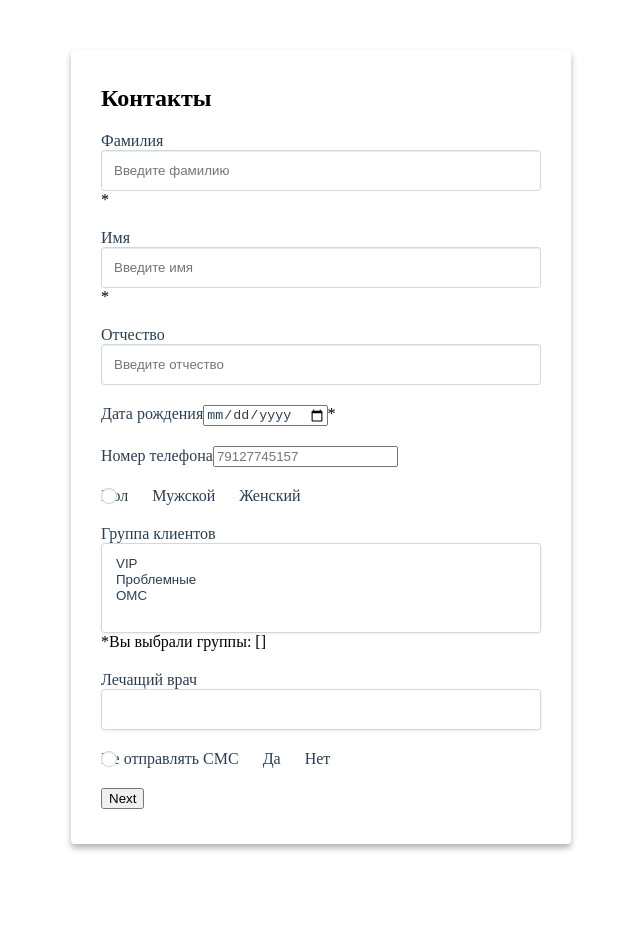
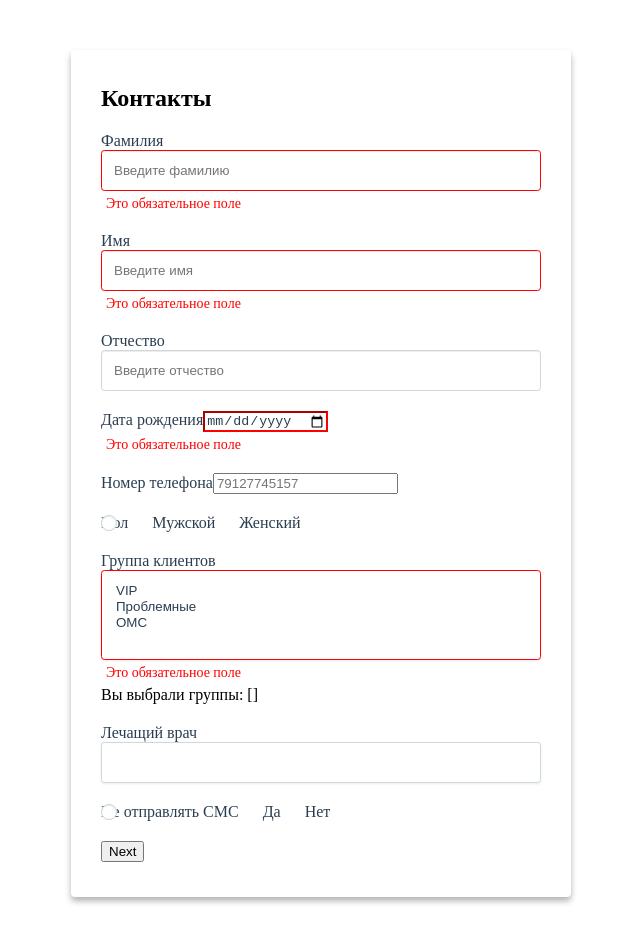
Before and after one commit to malakanov/vue-form-validation, a Vue app: page / in a window 1280 px wide. Shown: the top 942 px of the page, without its empty margins (319-959 px from the left). Before the commit the page ends 894 px from the top, so only its background shows below. Built offline with nearby package versions, Linux system fonts and the light colour scheme.

Commit message:
fix :class

```diff
--- a/src/App.vue
+++ b/src/App.vue
@@ -10,9 +10,10 @@
           type="text"
           v-model.trim="lastName"
           @blur="$v.lastName.$touch()"
+          :class="{ 'error': !$v.lastName.$error }"
         />
-        <span class="error" v-if="!$v.lastName.required">*</span>
-        <div class="error" v-if="$v.lastName.$error">
+        <div class="error-message" v-if="!$v.lastName.required">Это обязательное поле</div>
+        <div class="error-message" v-if="$v.lastName.$error">
           <template
             v-if="!$v.lastName.maxLength"
           >Длина фамилии не должна превышать {{ $v.lastName.$params.maxLength.max }} символов</template>
@@ -27,9 +28,10 @@
           type="text"
           v-model.trim="firstName"
           @blur="$v.firstName.$touch()"
+          :class="{ 'error': $v.firstName.$error || !$v.firstName.required }"
         />
-        <span class="error" v-if="!$v.firstName.required">*</span>
-        <div class="error" v-if="$v.firstName.$error">
+        <div class="error-message" v-if="!$v.firstName.required">Это обязательное поле</div>
+        <div class="error-message" v-if="$v.firstName.$error">
           <template
             v-if="!$v.firstName.maxLength"
           >Длина имени не должна превышать {{ $v.firstName.$params.maxLength.max }} символов</template>
@@ -44,8 +46,9 @@
           type="text"
           v-model.trim="middleName"
           @blur="$v.middleName.$touch()"
+          :class="{ 'error': $v.middleName.$error }"
         />
-        <div class="error" v-if="$v.middleName.$error">
+        <div class="error-message" v-if="$v.middleName.$error">
           <template
             v-if="!$v.middleName.maxLength"
           >Длина отчества не должна превышать {{ $v.middleName.$params.maxLength.max }} символов</template>
@@ -56,10 +59,16 @@
       </div>
       <div class="field">
         <label for="birthday">Дата рождения</label>
-        <input id="birthday" type="date" v-model="birthday" @blur="$v.birthdayObj.$touch()" />
-        <span class="error" v-if="!$v.birthdayObj.required">*</span>
+        <input
+        id="birthday"
+        type="date"
+        v-model="birthday"
+        @blur="$v.birthdayObj.$touch()"
+        :class="{ 'error': $v.birthdayObj.$error || !$v.birthdayObj.required }"
+        />
+        <div class="error-message" v-if="!$v.birthdayObj.required">Это обязательное поле</div>
         <div
-            class="error"
+          class="error-message"
           v-if="$v.birthdayObj.$error"
         >Дата рождения должна быть прошедшей в формате дд.мм.гггг</div>
       </div>
@@ -71,8 +80,9 @@
           type="tel"
           v-model.trim="phone"
           @blur="$v.phone.$touch()"
+          :class="{ 'error': $v.phone.$error }"
         />
-        <div class="error" v-if="$v.phone.$error">Номер должен быть в формате 79127745157</div>
+        <div class="error-message" v-if="$v.phone.$error">Номер должен быть в формате 79127745157</div>
       </div>
       <div class="field">
         <label for="gender">Пол</label>
@@ -86,10 +96,12 @@
       <div class="field">
         <label for="groupClients">Группа клиентов</label>
         <span id="groupClients">
-        <select multiple="true" v-model="multipleSelections">
+          <select multiple="true" v-model="multipleSelections" :class="{ 'error': !$v.multipleSelections.required}">
             <option v-for="asset in assets" :value="asset" :key="asset">{{asset}}</option>
           </select>
-        <span class="error" v-if="!$v.multipleSelections.required">*</span>
+
+          <div class="error-message" v-if="!$v.multipleSelections.required">Это обязательное поле</div>
+
           <span>Вы выбрали группы: {{ multipleSelections }}</span>
         </span>
       </div>
@@ -123,8 +135,9 @@
           type="text"
           v-model.trim="adressIndex"
           @blur="$v.adressIndex.$touch()"
+          :class="{ 'error': $v.adressIndex.$error }"
         />
-        <div class="error" v-if="$v.adressIndex.$error">Индекс должен быть в формате 455000</div>
+        <div class="error-message" v-if="$v.adressIndex.$error">Индекс должен быть в формате 455000</div>
       </div>
       <div class="field">
         <label for="adress_country">Страна</label>
@@ -134,9 +147,10 @@
           type="text"
           v-model.trim="adressCountry"
           @blur="$v.adressCountry.$touch()"
+          :class="{ 'error': $v.adressCountry.$error }"
         />
 
-        <div class="error" v-if="$v.adressCountry.$error">
+        <div class="error-message" v-if="$v.adressCountry.$error">
           <template
             v-if="!$v.adressCountry.maxLength"
           >Название страны не должно превышать {{ $v.adressCountry.$params.maxLength.max }} символов</template>
@@ -153,9 +167,10 @@
           type="text"
           v-model.trim="adressRegion"
           @blur="$v.adressRegion.$touch()"
+          :class="{ 'error': $v.adressRegion.$error }"
         />
 
-        <div class="error" v-if="$v.adressRegion.$error">
+        <div class="error-message" v-if="$v.adressRegion.$error">
           <template
             v-if="!$v.adressRegion.maxLength"
           >Название области не должно превышать {{ $v.adressRegion.$params.maxLength.max }} символов</template>
@@ -172,10 +187,11 @@
           type="text"
           v-model.trim="adressCity"
           @blur="$v.adressCity.$touch()"
+          :class="{ 'error': $v.adressCity.$error || !$v.adressCity.required}"
         />
-        <span class="error" v-if="!$v.adressCity.required">*</span>
+        <div class="error-message" v-if="!$v.adressCity.required">Это обязательное поле</div>
 
-        <div class="error" v-if="$v.adressCity.$error">
+        <div class="error-message" v-if="$v.adressCity.$error">
           <template
             v-if="!$v.adressCity.maxLength"
           >Название города не должно превышать {{ $v.adressCity.$params.maxLength.max }} символов</template>
@@ -192,9 +208,10 @@
           type="text"
           v-model.trim="adressStreet"
           @blur="$v.adressStreet.$touch()"
+          :class="{ 'error': $v.adressStreet.$error }"
         />
 
-        <div class="error" v-if="$v.adressStreet.$error">
+        <div class="error-message" v-if="$v.adressStreet.$error">
           <template
             v-if="!$v.adressStreet.maxLength"
           >Название улицы не должно превышать {{ $v.adressStreet.$params.maxLength.max }} символов</template>
@@ -211,9 +228,10 @@
           type="text"
           v-model.trim="adressBuilding"
           @blur="$v.adressBuilding.$touch()"
+          :class="{ 'error': $v.adressBuilding.$error }"
         />
         <div
-            class="error"
+          class="error-message"
           v-if="$v.adressBuilding.$error"
         >Номер дома должен быть числом, числом с литерой или числом с дробью числа</div>
       </div>
@@ -222,10 +240,7 @@
     </div>
 
     <div v-show="step === 3">
-      <h2 v-if="!documents">Документ</h2>
-      <h2 v-else-if="documents == 'documentsPassport'">Паспорт</h2>
-      <h2 v-else-if="documents == 'documentsBirth'">Свид. о рождении</h2>
-      <h2 v-else-if="documents == 'documentsDriver'">Вод. удостоверение</h2>
+      <h2>Документ</h2>
       <div class="field">
         <label for="documents">Выберите документ</label>
         <select id="documents" v-model="documents">
@@ -234,22 +249,28 @@
           <option value="documentsDriver">Вод. удостоверение</option>
         </select>
       </div>
+      <h2 v-if="documents == 'documentsPassport'">Паспорт</h2>
+      <h2 v-else-if="documents == 'documentsBirth'">Свид. о рождении</h2>
+      <h2 v-else-if="documents == 'documentsDriver'">Вод. удостоверение</h2>
       <template v-if="documents == 'documentsPassport'">
         <div class="field">
           <label for="passport_serial">Серия паспорта</label>
           <input
             id="passport_serial"
             placeholder="Введите серию паспорта"
-              type="number"
+            type="text"
             min="0"
             max="9999"
             v-model="passportSerial"
             @blur="$v.passportSerial.$touch()"
+            :class="{ 'error': $v.passportSerial.$error }"
+            :maxlength="$v.passportSerial.$params.maxLength.max"
           />
+
           <div
-              class="error"
+            class="error-message"
             v-if="$v.passportSerial.$error"
-          >Серия паспорта должны быть числом, не более 4 знаков</div>
+          >Серия паспорта должна быть числом из 4 знаков</div>
         </div>
 
         <div class="field">
@@ -257,27 +278,34 @@
           <input
             id="passport_number"
             placeholder="Введите номер паспорта"
-              type="number"
+            type="text"
             min="0"
             max="999999"
             v-model="passportNumber"
             @blur="$v.passportNumber.$touch()"
+            :class="{ 'error': $v.passportNumber.$error }"
+            :maxlength="$v.passportNumber.$params.maxLength.max"
           />
           <div
-              class="error"
+            class="error-message"
             v-if="$v.passportNumber.$error"
-          >Номер паспорта должен быть числом, не более 6 знаков</div>
+           >Номер паспорта должен быть числом из 6 знаков</div>
         </div>
 
         <div class="field">
           <label for="passport_issued">Выдан</label>
-          <textarea id="passport_issued" placeholder="Введите кем был выдан паспорт, не более 100 символов" v-model="$v.passportIssued.$model" @blur="$v.passportIssued.$touch()" />
-          <span class="counter">{{ passportIssued.length }} / {{ $v.passportIssued.$params.maxLength.max}}</span>
-          <div
-              class="error"
-              v-if="$v.passportIssued.$error"
-          >Длина строки не более 100 символов</div>
-
+          <textarea
+            id="passport_issued"
+            placeholder="Введите кем был выдан паспорт, не более 100 символов"
+            v-model="$v.passportIssued.$model"
+            @blur="$v.passportIssued.$touch()"
+            :maxlength="$v.passportIssued.$params.maxLength.max"
+            :minlength="$v.passportIssued.$params.minLength.min"
+          />
+          <span
+            class="counter"
+          >{{ passportIssued.length }} / {{ $v.passportIssued.$params.maxLength.max}}</span>
+          <div class="error-message" v-if="$v.passportIssued.$error">Длина строки не менее 30 и не более 100 символов</div>
         </div>
 
         <div class="field">
@@ -287,10 +315,11 @@
             type="date"
             v-model="passportDate"
             @blur="$v.passportDateObj.$touch()"
+            :class="{ 'error': !$v.passportDateObj.$error }"
           />
-          <span class="error" v-if="!$v.passportDateObj.required">*</span>
+          <div class="error-message" v-if="!$v.passportDateObj.required">Это обязательное поле</div>
           <div
-              class="error"
+            class="error-message"
             v-if="$v.passportDateObj.$error"
           >Дата выдачи паспорта должна быть прошедшей в формате дд.мм.гггг</div>
         </div>
@@ -298,9 +327,7 @@
       <button @click.prevent="prev()">Previous</button>
       <button type="submit" :disabled="$v.$invalid">Отправить форму</button>
     </div>
-
   </form>
-
 </template>
 
 <script>
@@ -310,13 +337,13 @@ import {
   minLength,
   maxValue,
   minValue,
-  numeric,
+  numeric
 } from "vuelidate/lib/validators";
 
 export default {
   data() {
     return {
-      step:1,
+      step: 1,
       firstName: null,
       lastName: null,
       middleName: null,
@@ -333,11 +360,11 @@ export default {
       adressCity: null,
       adressStreet: null,
       adressBuilding: null,
-      documents: null,
+      documents: "documentsPassport",
       passportSerial: null,
       passportNumber: null,
       passportDate: null,
-      passportIssued: "",
+      passportIssued: ""
     };
   },
   computed: {
@@ -346,82 +373,89 @@ export default {
     },
     birthdayObj() {
       return this.birthday ? new Date(this.birthday) : null;
-    },
+    }
   },
 
   validations: {
     passportDateObj: {
       required,
       maxValue: maxValue(new Date()),
-      minValue: minValue(new Date(1974, 8, 28)),
+      minValue: minValue(new Date(1974, 8, 28))
     },
     birthdayObj: {
       required,
       maxValue: maxValue(new Date()),
-      minValue: minValue(new Date(1920, 1, 1)),
+      minValue: minValue(new Date(1920, 1, 1))
     },
     firstName: {
       required,
       maxLength: maxLength(30),
-      alpha: (val) => /^[а-яё]*$/i.test(val),
+      alpha: val => /^[а-яё]*$/i.test(val)
     },
     lastName: {
       required,
       maxLength: maxLength(30),
-      alpha: (val) => /^[а-яё]*$/i.test(val),
+      alpha: val => /^[а-яё]*$/i.test(val)
     },
     middleName: {
       maxLength: maxLength(30),
-      alpha: (val) => /^[а-яё]*$/i.test(val),
+      alpha: val => /^[а-яё]*$/i.test(val)
     },
     phone: {
       maxLength: maxLength(12),
       mixLength: minLength(11),
-      validFormat: (val) =>
-        /^((7) ?)?((\(\d{3}\))|(\d{3}))?(\d{3}?\d{2}?\d{2})$/.test(val),
+      validFormat: val =>
+        /^((7) ?)?((\(\d{3}\))|(\d{3}))?(\d{3}?\d{2}?\d{2})$/.test(val)
     },
     multipleSelections: {
-      required,
+      required
     },
     adressIndex: {
-      validFormat: (val) => /^\d{6}$/.test(val),
+      validFormat: val => /^\d{6}$/.test(val)
     },
     adressCountry: {
       maxLength: maxLength(35),
-      alpha: (val) => /^[А-Я]{1}[А-Яа-я]{2}([-А-Яа-я]{0,2})?([-А-Яа-я’]{0,1})?([-А-Яа-яё]{0,2})?([А-Яа-я]{0,1})?([а-я]{0,12})?( [(А-Яа-я–]{1})?([А-Яа-я]{0,1})?([а-я]{0,8})?( [А-Я]{1})?([а-я]{4})?([)а-я]{0,1})?([а-я]{0,9})?( [А-Я]{1})?([а-я]{5,9})?$/i.test(val),
+      alpha: val =>
+        /^[А-Я]{1}[А-Яа-я]{2}([-А-Яа-я]{0,2})?([-А-Яа-я’]{0,1})?([-А-Яа-яё]{0,2})?([А-Яа-я]{0,1})?([а-я]{0,12})?( [(А-Яа-я–]{1})?([А-Яа-я]{0,1})?([а-я]{0,8})?( [А-Я]{1})?([а-я]{4})?([)а-я]{0,1})?([а-я]{0,9})?( [А-Я]{1})?([а-я]{5,9})?$/i.test(
+          val
+        )
     },
     adressRegion: {
       maxLength: maxLength(50),
-      alpha: (val) => /^[а-яё]*$/i.test(val),
+      alpha: val => /^[а-яё]*$/i.test(val)
     },
     adressCity: {
       required,
       maxLength: maxLength(35),
-      alpha: (val) => /^[а-яё]+((?:[- ][а-яё]+)*)+$/i.test(val),
+      alpha: val => /^[а-яё]+((?:[- ][а-яё]+)*)+$/i.test(val)
     },
     adressStreet: {
       maxLength: maxLength(50),
-      alphaNum: (val) => /^[0-9А-Я]{1}([0-9А-Яа-я]{0,1})?([А-Яа-я]{0,1})?([а-я]{0,14})?( [0-9А-Яа-я]{1,2})?([-А-Яа-я]{0,1})?([а-я]{0,4})?([-а-я]{0,1})?([0-9а-я]{0,1})?([а-я]{0,2})?([-а-я]{0,1})?([0-9а-я]{0,1})?([а-я]{0,1})?( [0-9А-Яа-я]{1})?([А-Яа-я]{0,3})?([а-я]{0,6})?([-а-я]{0,1})?([-0-9а-я]{0,1})?([0-9а-я]{0,1})?([а-я]{0,2})?( [(0-9А-Яа-я]{1})?([0-9а-я]{1})?([А-Яа-я]{0,1})?([0-9а-я]{0,1})?([а-я]{0,3})?([)а-я]{0,1})?( [0-9А-Яа-я]{1})?([0-9а-я]{0,1})?(.{0,1})?([0-9а-я]{0,2})?([а-я]{0,3})?$/i.test(val),
+      alphaNum: val =>
+        /^[0-9А-Я]{1}([0-9А-Яа-я]{0,1})?([А-Яа-я]{0,1})?([а-я]{0,14})?( [0-9А-Яа-я]{1,2})?([-А-Яа-я]{0,1})?([а-я]{0,4})?([-а-я]{0,1})?([0-9а-я]{0,1})?([а-я]{0,2})?([-а-я]{0,1})?([0-9а-я]{0,1})?([а-я]{0,1})?( [0-9А-Яа-я]{1})?([А-Яа-я]{0,3})?([а-я]{0,6})?([-а-я]{0,1})?([-0-9а-я]{0,1})?([0-9а-я]{0,1})?([а-я]{0,2})?( [(0-9А-Яа-я]{1})?([0-9а-я]{1})?([А-Яа-я]{0,1})?([0-9а-я]{0,1})?([а-я]{0,3})?([)а-я]{0,1})?( [0-9А-Яа-я]{1})?([0-9а-я]{0,1})?(.{0,1})?([0-9а-я]{0,2})?([а-я]{0,3})?$/i.test(
+          val
+        )
     },
     adressBuilding: {
-      validFormat: (val) => /^[1-9]\d*(?: ?(?:[А-Яа-я]|[/-] ?\d?))?$/.test(val),
+      validFormat: val => /^[1-9]\d*(?: ?(?:[А-Яа-я]|[/-] ?\d?))?$/.test(val)
     },
     passportSerial: {
       numeric,
-      maxLength:  maxLength(4),
+      maxLength: maxLength(4),
       minLength: minLength(4),
       maxValue: maxValue(9999),
-      minValue: minValue(0),
+      minValue: minValue(0)
     },
     passportNumber: {
       numeric,
-      maxLength:  maxLength(6),
+      maxLength: maxLength(6),
       minLength: minLength(6),
       maxValue: maxValue(999999),
-      minValue: minValue(0),
+      minValue: minValue(0)
     },
-    passportIssued:{
-      maxLength:  maxLength(100),
+    passportIssued: {
+      maxLength: maxLength(100),
+      minLength: minLength(30)
     }
   },
 
@@ -434,8 +468,8 @@ export default {
     },
     next() {
       this.step++;
-    },
-  },
+    }
+  }
 };
 </script>
 
@@ -472,7 +506,6 @@ export default {
 /*.valid:focus {*/
 /*  outline-color: #8e8;*/
 /*}*/
-
 
 *,
 *::after,
@@ -564,6 +597,7 @@ header h1 {
   color: #2b3e51;
 }
 .vue-form input[type="text"],
+.vue-form input[type="number"],
 .vue-form input[type="email"],
 .vue-form textarea,
 .vue-form select,
@@ -573,6 +607,7 @@ header h1 {
   appearance: none;
 }
 .vue-form input[type="text"],
+.vue-form input[type="number"],
 .vue-form input[type="email"],
 .vue-form textarea,
 .vue-form select {
@@ -583,6 +618,7 @@ header h1 {
   box-shadow: inset 0 1px 1px rgba(0, 0, 0, 0.08);
 }
 .vue-form input[type="text"]:focus,
+.vue-form input[type="number"]:focus,
 .vue-form input[type="email"]:focus,
 .vue-form textarea:focus,
 .vue-form select:focus {
@@ -627,7 +663,6 @@ header h1 {
   position: relative;
   user-select: none;
   margin: 0 26px 16px 0;
-  float: left;
 }
 .vue-form input[type="radio"],
 .vue-form input[type="checkbox"] {
@@ -728,8 +763,9 @@ header h1 {
   transform: scale(0.9);
 }
 .vue-form .error-message {
-  height: 35px;
-  margin: 0px;
+  margin: 5px;
+  font-size: 14px;
+  color: red;
 }
 .vue-form .error-message p {
   background: #e94b35;
@@ -742,7 +778,7 @@ header h1 {
   padding: 16px;
 }
 .vue-form .error {
-  border-color: #e94b35 !important;
+  border-color: red !important;
 }
 .vue-form .counter {
   background-color: #ecf0f1;
@@ -799,6 +835,4 @@ header h1 {
     transform: scale(0.8);
   }
 }
-
-
 </style>
```
Lines whose indentation alone changed are shown as unchanged.
